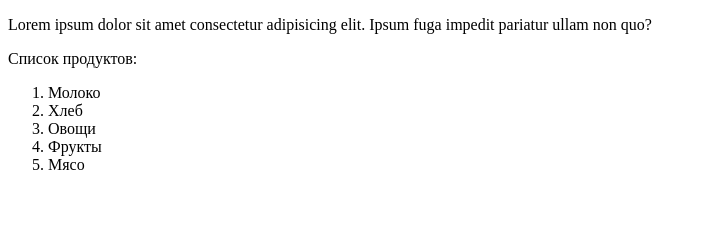
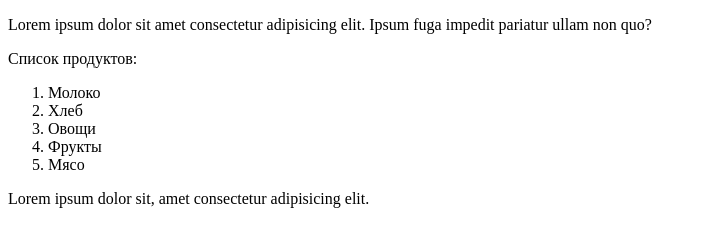
Before and after one commit to Alena33333/git-dz, a plain HTML site: page index.html in a window 1280 px wide. Shown: the whole page, without its empty margins (0-707 px from the left). Drawn offline with Linux system fonts and the light colour scheme.

Commit message:
add span

```diff
--- a/index.html
+++ b/index.html
@@ -17,5 +17,8 @@
       <li>Мясо</li>
     </ol>
   </div>
+  <div>
+    <span>Lorem ipsum dolor sit, amet consectetur adipisicing elit.</span>
+  </div>
 </body>
 </html>
```
